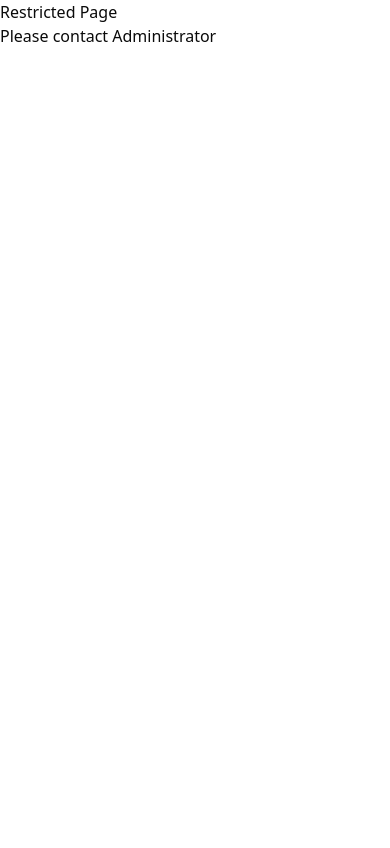
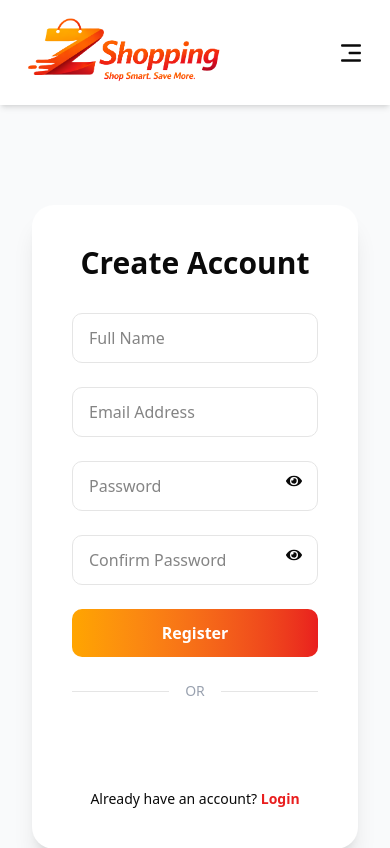
Before and after one commit to virendra2000/zshopping-frontend, a React (Vite) app: page /user/register in a window 390 px wide. Shown: the top 848 px of the page. Built offline with nearby package versions, Linux system fonts and the light colour scheme.

Commit message:
Register Page Added

```diff
--- a/package.json
+++ b/package.json
@@ -10,9 +10,11 @@
     "preview": "vite preview"
   },
   "dependencies": {
+    "@react-oauth/google": "^0.13.4",
     "@tailwindcss/vite": "^4.1.18",
     "class-variance-authority": "^0.7.1",
     "clsx": "^2.1.1",
+    "jwt-decode": "^4.0.0",
     "lucide-react": "^0.564.0",
     "react": "^19.2.0",
     "react-dom": "^19.2.0",
--- a/src/App.jsx
+++ b/src/App.jsx
@@ -4,6 +4,7 @@ import { BrowserRouter as Router, Routes, Route } from 'react-router-dom'
 import './App.css'
 import Contact from './components/Contact'
 import Login from './components/Login'
+import Register from './components/Register'
 
 function App() {
   return (
@@ -12,7 +13,9 @@ function App() {
         <Route path="/" element={<Home />} />
         <Route path="/about" element={<About />} />
         <Route path="/contact" element={<Contact />} />
-        <Route path="/login" element={<Login />} />
+        <Route path="/user/login" element={<Login />} />
+        <Route path="/user/register" element={<Register />} />
+        <Route path="/admin" element={<h1>Restricted Page <br/> Please contact Administrator</h1>} />
         <Route path="*" element={<h1>Restricted Page <br/> Please contact Administrator</h1>} />
     </Routes>
   </Router>
--- a/src/components/Login.jsx
+++ b/src/components/Login.jsx
@@ -186,7 +186,7 @@ const Login = () => {
           {/* SIGNUP */}
           <p className="text-center mt-6 text-sm">
             Don’t have an account?{" "}
-            <a href="/register" className="text-[#E91E1E] font-semibold">
+            <a href="/user/register" className="text-[#E91E1E] font-semibold">
               Sign Up
             </a>
           </p>
--- a/src/components/Navbar.jsx
+++ b/src/components/Navbar.jsx
@@ -36,7 +36,7 @@ const Navbar = () => {
 
           {/* Login */}
           <a
-            href="/login"
+            href="/user/login"
             className="btn-primary px-6 py-2 bg-[#E91E1E] text-white rounded-md font-semibold hover:bg-red-600 transition"
           >
             Login
--- /dev/null
+++ b/src/components/Register.jsx
@@ -0,0 +1,237 @@
+import { useState } from "react";
+import { FaEye, FaEyeSlash } from "react-icons/fa";
+import { GoogleLogin } from "@react-oauth/google";
+import { jwtDecode } from "jwt-decode";
+import Navbar from "./Navbar";
+import Footer from "./Footer";
+import registerImg from "../assets/login.png"; // reuse image if needed
+
+const Register = () => {
+  const [form, setForm] = useState({
+    name: "",
+    email: "",
+    password: "",
+    confirmPassword: "",
+  });
+
+  const [errors, setErrors] = useState({});
+  const [showPassword, setShowPassword] = useState(false);
+  const [showConfirm, setShowConfirm] = useState(false);
+  const [success, setSuccess] = useState(false);
+
+  /* ================= HANDLE CHANGE ================= */
+  const handleChange = (e) => {
+    setForm({ ...form, [e.target.name]: e.target.value });
+  };
+
+  /* ================= VALIDATION ================= */
+  const validate = () => {
+    let newErrors = {};
+
+    if (!form.name.trim()) newErrors.name = "Name is required";
+
+    if (!form.email.trim()) {
+      newErrors.email = "Email is required";
+    } else if (!/\S+@\S+\.\S+/.test(form.email)) {
+      newErrors.email = "Invalid email format";
+    }
+
+    if (!form.password) {
+      newErrors.password = "Password is required";
+    } else if (form.password.length < 6) {
+      newErrors.password = "Minimum 6 characters required";
+    }
+
+    if (form.confirmPassword !== form.password) {
+      newErrors.confirmPassword = "Passwords do not match";
+    }
+
+    return newErrors;
+  };
+
+  /* ================= SUBMIT ================= */
+  const handleSubmit = (e) => {
+    e.preventDefault();
+
+    const validationErrors = validate();
+    if (Object.keys(validationErrors).length > 0) {
+      setErrors(validationErrors);
+      return;
+    }
+
+    setErrors({});
+    setSuccess(true);
+    setForm({
+      name: "",
+      email: "",
+      password: "",
+      confirmPassword: "",
+    });
+  };
+
+  /* ================= GOOGLE SIGNUP ================= */
+  const handleGoogleSuccess = (credentialResponse) => {
+    const decoded = jwtDecode(credentialResponse.credential);
+    alert(`Welcome ${decoded.name} 🎉`);
+  };
+
+  return (
+    <>
+    <Navbar />
+    <section className="min-h-screen flex">
+
+      {/* LEFT SIDE */}
+      <div className="hidden md:flex w-1/2 bg-linear-to-br from-[#FFA500] to-[#E91E1E] items-center justify-center text-white p-12">
+        <div className="max-w-md">
+          <h2 className="text-4xl font-bold mb-6">
+            Join ZShopping Today
+          </h2>
+          <p className="text-lg">
+            Create your account and start shopping smarter.
+          </p>
+          <img
+            src={registerImg}
+            alt="Register"
+            className="mt-10 rounded-2xl shadow-2xl"
+          />
+        </div>
+      </div>
+
+      {/* RIGHT SIDE FORM */}
+      <div className="flex w-full md:w-1/2 items-center justify-center p-8 bg-gray-50">
+
+        <div className="w-full max-w-md bg-white p-10 rounded-3xl shadow-xl">
+
+          <h3 className="text-3xl font-bold mb-8 text-center">
+            Create Account
+          </h3>
+
+          <form onSubmit={handleSubmit} className="space-y-6">
+
+            {/* NAME */}
+            <input
+              type="text"
+              name="name"
+              placeholder="Full Name"
+              value={form.name}
+              onChange={handleChange}
+              className="w-full border px-4 py-3 rounded-lg"
+            />
+            {errors.name && (
+              <p className="text-red-500 text-sm">{errors.name}</p>
+            )}
+
+            {/* EMAIL */}
+            <input
+              type="email"
+              name="email"
+              placeholder="Email Address"
+              value={form.email}
+              onChange={handleChange}
+              className="w-full border px-4 py-3 rounded-lg"
+            />
+            {errors.email && (
+              <p className="text-red-500 text-sm">{errors.email}</p>
+            )}
+
+            {/* PASSWORD */}
+            <div className="relative">
+              <input
+                type={showPassword ? "text" : "password"}
+                name="password"
+                placeholder="Password"
+                value={form.password}
+                onChange={handleChange}
+                className="w-full border px-4 py-3 rounded-lg"
+              />
+              <div
+                className="absolute right-4 top-3 cursor-pointer"
+                onClick={() => setShowPassword(!showPassword)}
+              >
+                {showPassword ? <FaEyeSlash /> : <FaEye />}
+              </div>
+            </div>
+            {errors.password && (
+              <p className="text-red-500 text-sm">{errors.password}</p>
+            )}
+
+            {/* CONFIRM PASSWORD */}
+            <div className="relative">
+              <input
+                type={showConfirm ? "text" : "password"}
+                name="confirmPassword"
+                placeholder="Confirm Password"
+                value={form.confirmPassword}
+                onChange={handleChange}
+                className="w-full border px-4 py-3 rounded-lg"
+              />
+              <div
+                className="absolute right-4 top-3 cursor-pointer"
+                onClick={() => setShowConfirm(!showConfirm)}
+              >
+                {showConfirm ? <FaEyeSlash /> : <FaEye />}
+              </div>
+            </div>
+            {errors.confirmPassword && (
+              <p className="text-red-500 text-sm">
+                {errors.confirmPassword}
+              </p>
+            )}
+
+            <button
+              type="submit"
+              className="w-full py-3 bg-linear-to-r from-[#FFA500] to-[#E91E1E] text-white rounded-lg font-semibold hover:scale-105 transition"
+            >
+              Register
+            </button>
+          </form>
+
+          {/* Divider */}
+          <div className="flex items-center my-6">
+            <div className="flex grow border-t"></div>
+            <span className="mx-4 text-gray-400 text-sm">OR</span>
+            <div className="flex grow border-t"></div>
+          </div>
+
+          {/* Google Signup */}
+          <div className="flex justify-center">
+            <GoogleLogin
+              onSuccess={handleGoogleSuccess}
+              onError={() => console.log("Google Signup Failed")}
+            />
+          </div>
+
+          {/* Login Link */}
+          <p className="text-center mt-6 text-sm">
+            Already have an account?{" "}
+            <a href="/user/login" className="text-[#E91E1E] font-semibold">
+              Login
+            </a>
+          </p>
+
+        </div>
+      </div>
+
+      {/* SUCCESS POPUP */}
+      {success && (
+        <div className="fixed inset-0 bg-black/40 flex items-center justify-center">
+          <div className="bg-white p-10 rounded-3xl shadow-2xl text-center max-w-md">
+            <h3 className="text-2xl font-bold mb-4 text-[#E91E1E]">
+              Registration Successful 🎉
+            </h3>
+            <button
+              onClick={() => setSuccess(false)}
+              className="px-6 py-2 bg-[#E91E1E] text-white rounded-full"
+            >
+              Close
+            </button>
+          </div>
+        </div>
+      )}
+    </section>
+    <Footer />
+    </>
+  );
+};
+
+export default Register;
--- a/src/main.jsx
+++ b/src/main.jsx
@@ -1,7 +1,10 @@
 import { createRoot } from 'react-dom/client'
 import './index.css'
 import App from './App.jsx'
+import { GoogleOAuthProvider } from "@react-oauth/google";
 
 createRoot(document.getElementById('root')).render(
-    <App />
+    <GoogleOAuthProvider clientId="930518765030-vv9fn4c7qt799sknqfi02b4u3ar5811r.apps.googleusercontent.com">
+        <App />
+    </GoogleOAuthProvider>
 )
```
Also changed, not shown: 1 other file (tests, documents, lock files or other folders).
